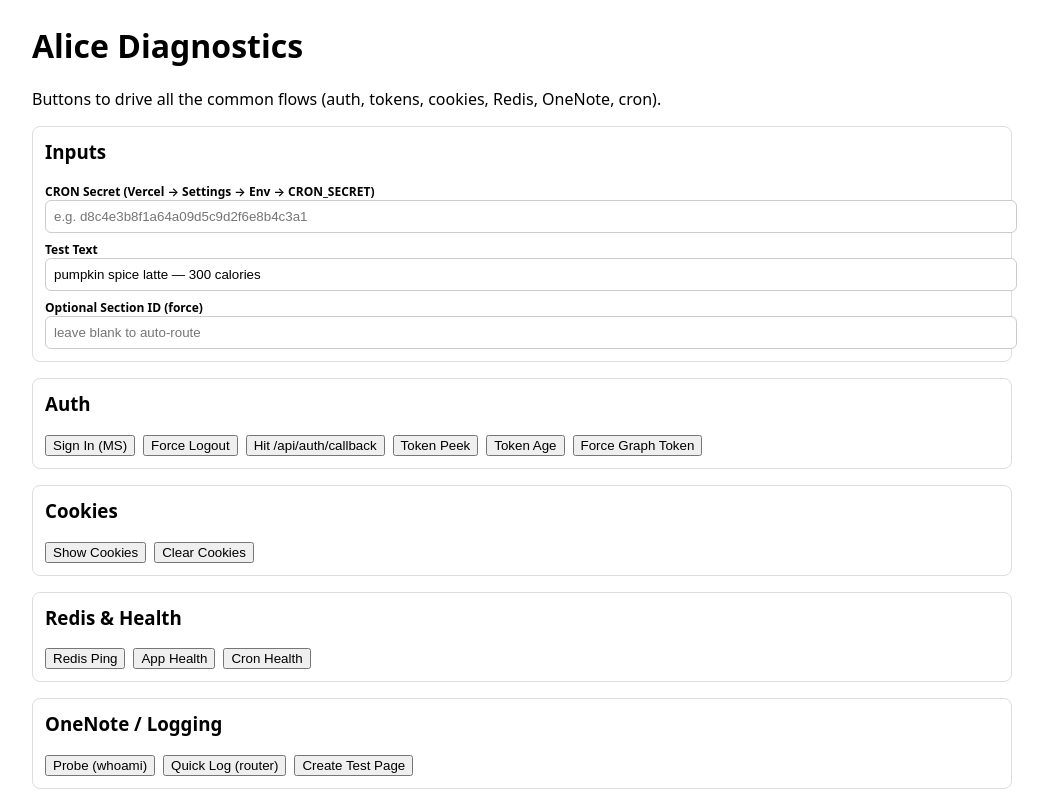
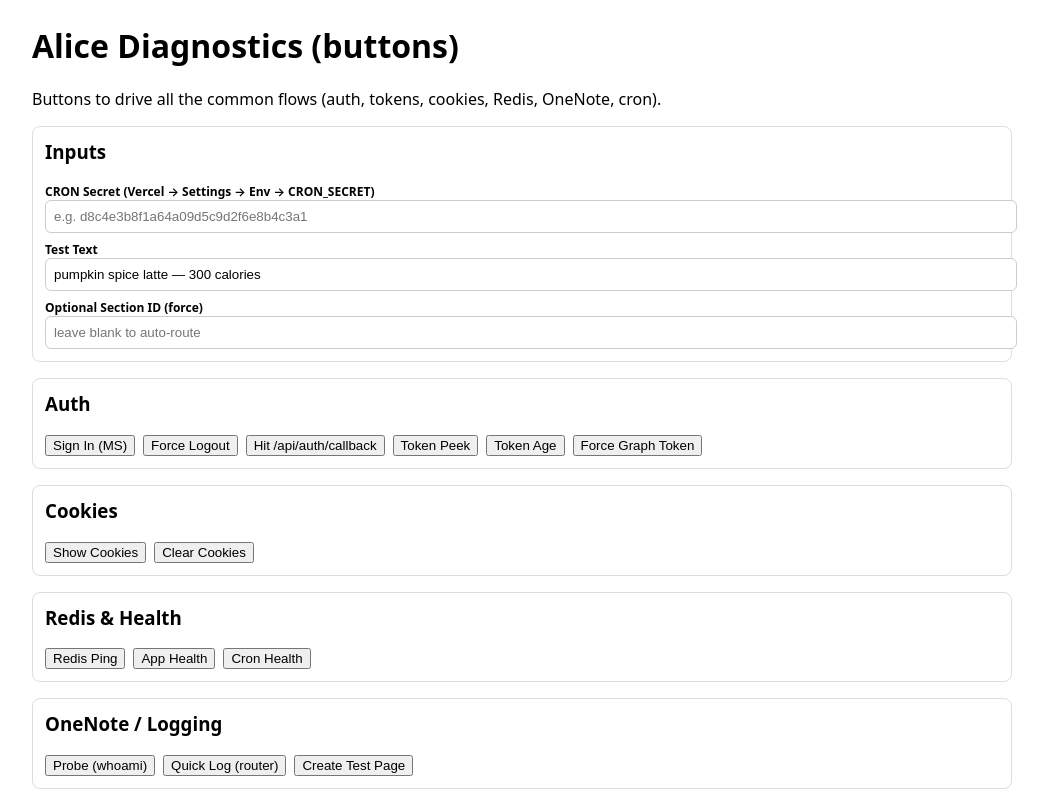
Before and after one commit to tchaudhry907/alice-onenote-router, a Next.js app: page /debug/diagnostics in a window 1280 px wide. Shown: the top 800 px of the page, without its empty margins (118-1166 px from the left). Built offline with nearby package versions, Linux system fonts and the light colour scheme.

Commit message:
Update diagnostics.js

```diff
--- a/pages/debug/diagnostics.js
+++ b/pages/debug/diagnostics.js
@@ -147,7 +147,7 @@ export default function Diagnostics() {
 
   return (
     <div style={{ maxWidth: 980, margin: "24px auto", padding: "0 16px", fontFamily: "ui-sans-serif, system-ui, -apple-system" }}>
-      <h1>Alice Diagnostics</h1>
+      <h1>Alice Diagnostics (buttons)</h1>
       <p style={{ marginTop: 0 }}>
         Buttons to drive all the common flows (auth, tokens, cookies, Redis, OneNote, cron).
       </p>
```
